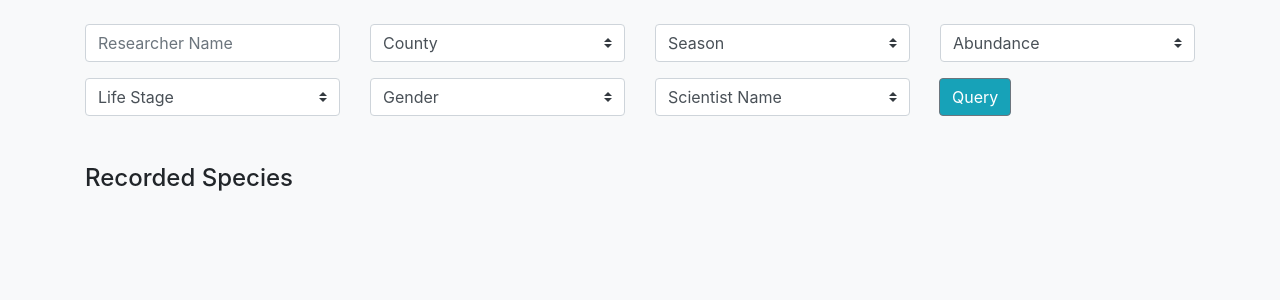
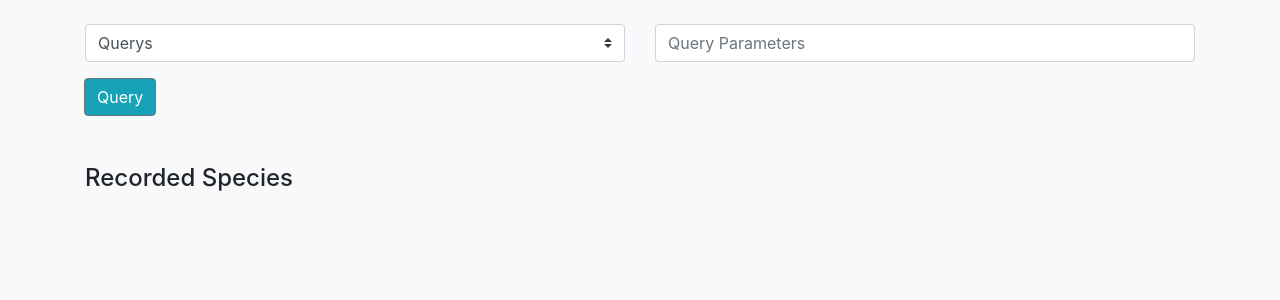
Before and after one commit to vaibhav0195/smartcityfirstdemo, a Flask app: page /queries/ in a window 1280 px wide. Shown: the part 78-378 px from the top of the page. Run offline with Flask 2, Linux system fonts and the light colour scheme; parts of the project's set-up code (start-up, migrations or seed data) failed here and were passed over.

Commit message:
updated Query questions and UI

```diff
--- a/keDemo.py
+++ b/keDemo.py
@@ -2,7 +2,7 @@ import os
 from flask import Blueprint, render_template, request, json
 import logging
 from sparqlHelper import SQHelper
-from queryHash import queryHash
+from queryHash import queryHash,queryQuestion
 demos = Blueprint('queries', __name__, template_folder='templates', url_prefix='/queries')
 imagesInfo = {}
 f = open('config.json', "r")
@@ -17,12 +17,26 @@ logger.info("connecting to sparql server at {}:{}".format(hostname,portname))
 
 @demos.route('/', methods=['GET'])
 def newDemoScreen():
-	return render_template('demos/index.html', querys=["Q1","Q2"])
+	return render_template('demos/index.html', querys=queryQuestion)
 
 @demos.route('/', methods=['POST'])
 def upload_file_browse():
 	logger.info("got post requst")
-	queryId = json.loads(request.data)
-	query = queryHash["Q1"]
+	queryData = json.loads(request.data)
+	queryId   = queryData["queryHash"].split(':')[0]
+	queryParams   = queryData["queryParams"]
+	if queryId not in ["Q2","Q3","Q10"]:
+		if queryId == "Q4":
+			query = queryHash[queryId]%(queryParams)
+		else:
+			query = queryHash[queryId]%(queryParams,queryParams)
+	else:
+		query = queryHash[queryId]
 	results = sqHelper.execute(query)
-	return json.dumps({'success':True,'heading':results[0],'rowValues':results[1:]})
+	if len(results) == 0:
+		rowValues = []
+		heading  = []
+	else:
+		heading = results[0]
+		rowValues = results[1:]
+	return json.dumps({'success':True,'heading':heading,'rowValues':rowValues})
--- a/static/js/demos/demoKE.js
+++ b/static/js/demos/demoKE.js
@@ -47,15 +47,15 @@ $("#fileUploadForm").click(function(){
     $('#tableWithServerData').hide();
    $(".textcont").remove();
    var county = $('#inputGroupSelect01 option:selected');
-   var season = $('#inputGroupSelect02 option:selected');
-   var abundance = $('#inputGroupSelect03 option:selected');
-   var lifestage = $('#inputGroupSelect04 option:selected');
-   var gender = $('#inputGroupSelect06 option:selected');
-   var scientistname = $('#inputGroupSelect07 option:selected');
-//   var selected = $('#my-dropdown option:selected');
-   var dataTosend = {"county":county[0].text,"season":season[0].text,"abundance":abundance[0].text,"lifestage":lifestage[0].text,
-   "gender":gender[0].text,"scientistname":scientistname[0].text};
-//   var selected = $('#my-dropdown option:selected');
+   var extraVars = document.getElementById('extraInp').value;
+   var dataTosend = {"queryHash":county[0].text,"queryParams":extraVars};
+   var tables = document.getElementsByTagName("TABLE");
+   for (var i=tables.length-1; i>=0;i-=1)
+   {
+       if (tables[i]) {
+            tables[i].parentNode.removeChild(tables[i]);
+            }
+   }
    $.ajax({
        url: window.location.pathname,
        type: 'POST',
@@ -63,11 +63,15 @@ $("#fileUploadForm").click(function(){
        async: true,
        success: function (data) {
             parsedData = JSON.parse(data)
-            var myTableDiv = document.getElementById("jinjaTable")
-            var table = document.createElement('TABLE')
-            var tableBody = document.createElement('TBODY')
+            var myTableDiv = document.getElementById("jinjaTable");
+            var table = document.createElement('TABLE');
+            table.classList.add("table");
+            table.classList.add("table-striped");
+            table.classList.add("table-sm");
+            table.classList.add("table-bordered");
+            var tableBody = document.createElement('TBODY');
 
-            table.border = '1'
+//            table.border = '1'
             table.appendChild(tableBody);
 
             var heading = parsedData.heading;
@@ -76,7 +80,7 @@ $("#fileUploadForm").click(function(){
             tableBody.appendChild(tr);
             for (var i = 0; i < heading.length; i++) {
                 var th = document.createElement('TH')
-                th.width = '75';
+//                th.width = '75';
                 th.appendChild(document.createTextNode(heading[i]));
                 tr.appendChild(th);
 
@@ -90,7 +94,7 @@ $("#fileUploadForm").click(function(){
                 }
                 tableBody.appendChild(tr);
             }
-             myTableDiv.appendChild(table)
+             myTableDiv.appendChild(table);
             $('.uploaddivnew').remove();
             $("#jinjaTable").show();
             $("#uploaddiv").show();
--- a/templates/demos/index.html
+++ b/templates/demos/index.html
@@ -19,125 +19,25 @@
 <br>
 <div class="container">
     <div class="row">
-        <div class="col">
-            <div class="input-group mb-3">
-                <input type="text" class="form-control" placeholder="Researcher Name" aria-label="Recipient's username" aria-describedby="button-addon2">
-            </div>
-        </div>
+
         <div class="col">
             <div class="input-group">
                 <select class="custom-select" id="inputGroupSelect01" aria-label="Example select with button addon">
-                    <option selected>County</option>
-                    <option value="Cork">Cork</option>
-                    <option value="Galway">Galway</option>
-                    <option value="Mayo">Mayo</option>
-                    <option value="Donegal">Donegal</option>
-                    <option value="Kerry">Kerry</option>
-                    <option value="Tipperary">Tipperary</option>
-                    <option value="Clare">Clare</option>
-                    <option value="Tyrone">Tyrone</option>
-                    <option value="Antrim">Antrim</option>
-                    <option value="Limerick">Limerick</option>
-                    <option value="Roscommon">Roscommon</option>
-                    <option value="Down">Down</option>
-                    <option value="Wexford">Wexford</option>
-                    <option value="Meath">Meath</option>
-                    <option value="Londonderry">Londonderry</option>
-                    <option value="Kilkenny">Kilkenny</option>
-                    <option value="Wicklow">Wicklow</option>
-                    <option value="Offaly">Offaly</option>
-                    <option value="Cavan">Cavan</option>
-                    <option value="Waterford">Waterford</option>
-                    <option value="Westmeath">Westmeath</option>
-                    <option value="Sligo">Sligo</option>
-                    <option value="Laois">Laois</option>
-                    <option value="Kildare">Kildare</option>
-                    <option value="Fermanagh">Fermanagh</option>
-                    <option value="Leitrim">Leitrim</option>
-                    <option value="Armagh">Armagh</option>
-                    <option value="Monaghan">Monaghan</option>
-                    <option value="Longford">Longford</option>
-                    <option value="Dublin">Dublin</option>
-                    <option value="Carlow">Carlow</option>
-                    <option value="Louth">Louth</option>
+                    <option selected>Querys</option>
+                    {% for item in querys %}
+                    <option value="{{item}}">{{item}}</option>
+                    {% endfor %}
                 </select>
             </div>
         </div>
         <div class="col">
-            <div class="input-group">
-                <select class="custom-select" id="inputGroupSelect02" aria-label="Example select with button addon">
-                    <option selected>Season</option>
-                    <option value="Spring">Spring</option>
-                    <option value="Summer">Summer</option>
-                    <option value="Autumn">Autumn</option>
-                    <option value="Winter">Winter</option>
-                </select>
-            </div>
-        </div>
-        <div class="col">
-            <div class="input-group">
-                <select class="custom-select" id="inputGroupSelect03" aria-label="Example select with button addon">
-                    <option selected>Abundance</option>
-                    <option value="Greater than 10">Greater than 10</option>
-                    <option value="Lesser than 10">Lesser than 10</option>
-                </select>
+            <div class="input-group mb-3">
+                <input id= "extraInp" type="text" class="form-control" placeholder="Query Parameters" aria-label="Query Parameters" aria-describedby="button-addon2">
             </div>
         </div>
     </div>
 
     <div class="row">
-        <div class="col">
-            <div class="input-group">
-                <select class="custom-select" id="inputGroupSelect04" aria-label="Example select with button addon">
-                    <option selected>Life Stage</option>
-                    <option value="Adult">Adult</option>
-                    <option value="Adult & Spawn">Adult & Spawn</option>
-                    <option value="Individual">Individual</option>
-                </select>
-            </div>
-        </div>
-        <div class="col">
-            <div class="input-group">
-                <select class="custom-select" id="inputGroupSelect06" aria-label="Example select with button addon">
-                    <option selected>Gender</option>
-                    <option value="Male">Male</option>
-                    <option value="Female">Female</option>
-                </select>
-            </div>
-        </div>
-        <div class="col">
-            <div class="input-group">
-                <select class="custom-select" id="inputGroupSelect07" aria-label="Example select with button addon">
-                    <option selected>Scientist Name</option>
-                    <option value="A">A</option>
-                    <option value="B">B</option>
-                    <option value="C">C</option>
-                    <option value="D">D</option>
-                    <option value="E">E</option>
-                    <option value="F">F</option>
-                    <option value="G">G</option>
-                    <option value="H">H</option>
-                    <option value="I">I</option>
-                    <option value="J">J</option>
-                    <option value="K">K</option>
-                    <option value="L">L</option>
-                    <option value="M">M</option>
-                    <option value="N">N</option>
-                    <option value="O">O</option>
-                    <option value="P">P</option>
-                    <option value="Q">Q</option>
-                    <option value="R">R</option>
-                    <option value="S">S</option>
-                    <option value="T">T</option>
-                    <option value="U">U</option>
-                    <option value="V">V</option>
-                    <option value="W">W</option>
-                    <option value="X">X</option>
-                    <option value="Y">Y</option>
-                    <option value="Z">Z</option>
-                </select>
-            </div>
-        </div>
         <div class="col">
             <div class="input-group-append">
                 <button class="btn btn-outline-secondary text-white bg-info" type="button" id="fileUploadForm">Query</button>
@@ -147,11 +47,12 @@
 
     <br>
     <br>
+
     <h4>Recorded Species</h4>
-
-    <table class="table table-striped table-sm table-bordered" id="jinjaTable">
-
-    </table>
+    <div  class="row" id="jinjaTable">
+        <table>
+        </table>
+    </div>
 </div>
 </body>
 </html>
```
Also changed, not shown: queryHash.py (+101 -6 lines).
